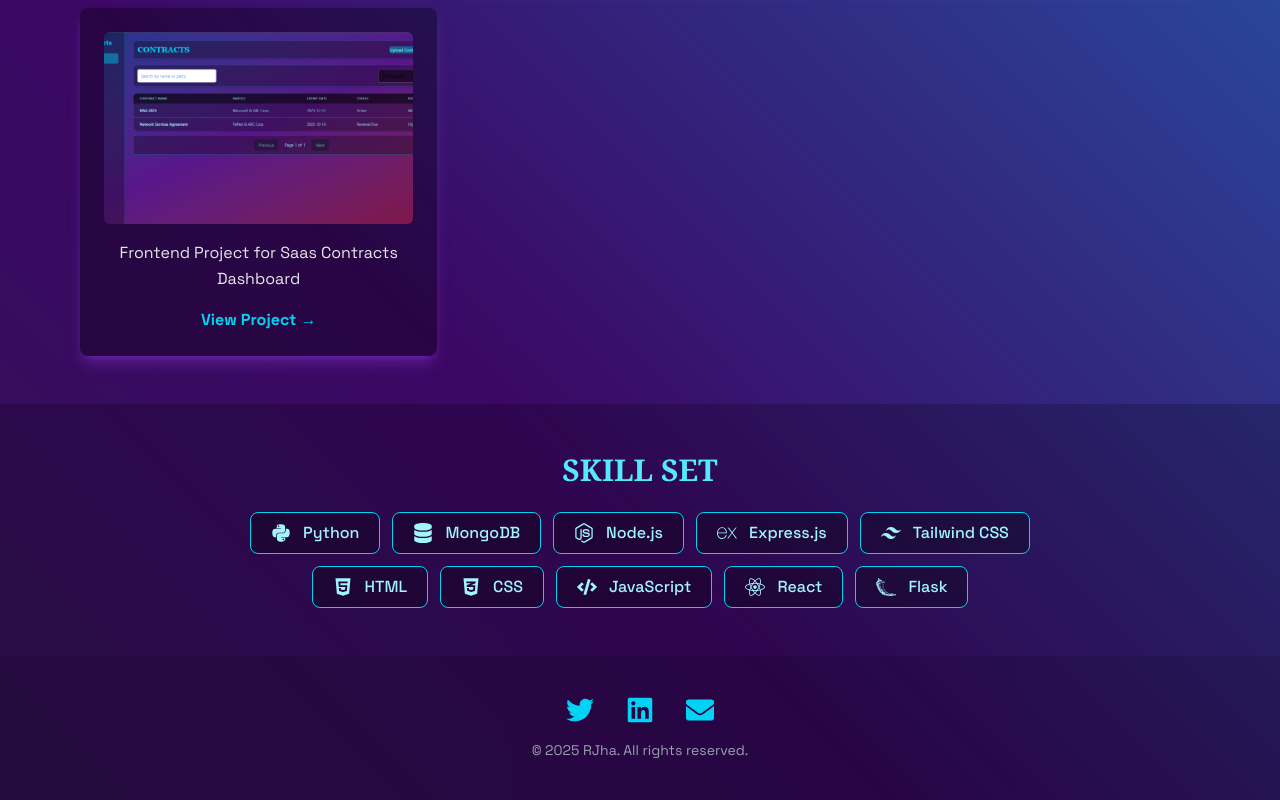
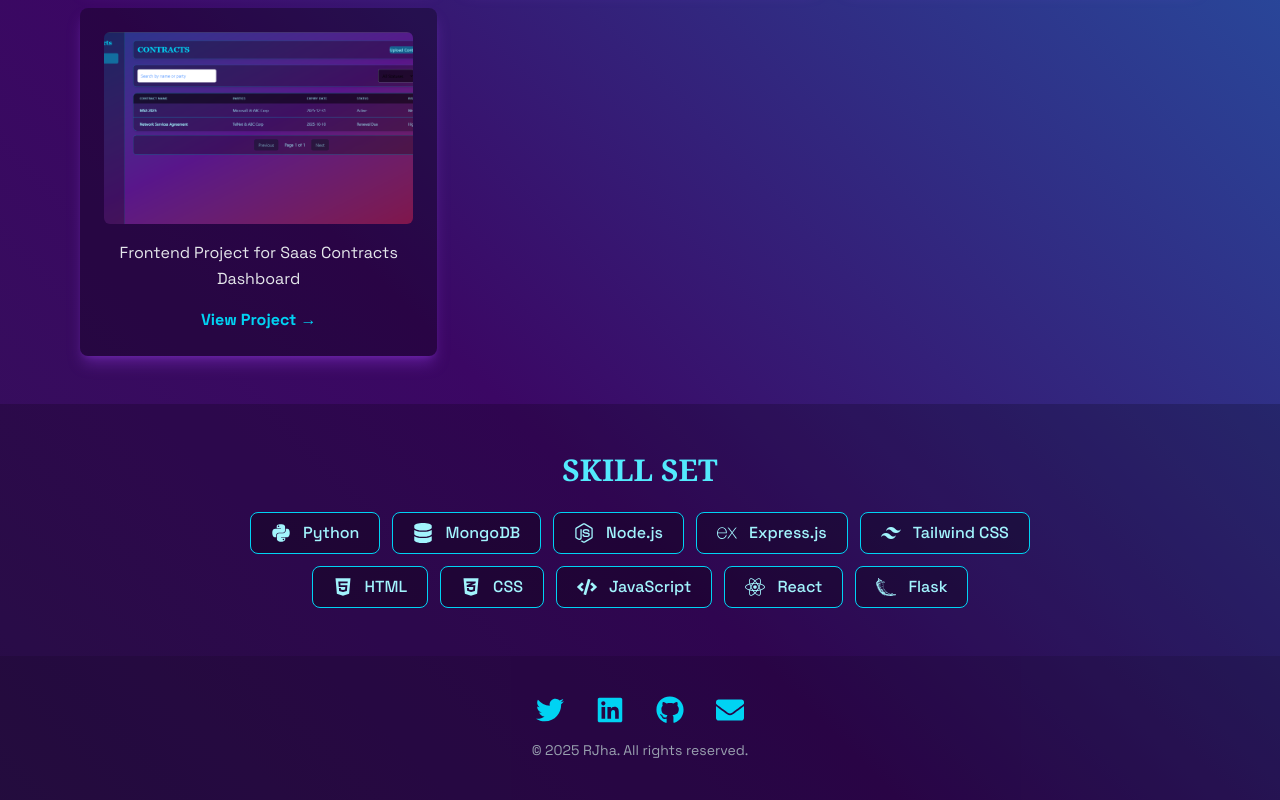
Before and after one commit to rajeevJha-0700/Portfolio, a React (Vite) app: page / in a window 1280 px wide. Shown: the part 906-1706 px from the top of the page. Built offline with nearby package versions, Linux system fonts and the light colour scheme.

Commit message:
added github link

```diff
--- a/src/Footer.jsx
+++ b/src/Footer.jsx
@@ -1,5 +1,4 @@
-import React from 'react';
-import { FaTwitter, FaLinkedin, FaEnvelope } from 'react-icons/fa';
+import { FaTwitter, FaLinkedin, FaEnvelope, FaGithub } from 'react-icons/fa';
 
 function Footer() {
   return (
@@ -22,6 +21,14 @@
           <FaLinkedin size={28} />
         </a>
         <a
+          href="https://github.com/rajeevJha-0700" // Replace with your GitHub profile URL
+          target="_blank"
+          rel="noopener noreferrer"
+          className="text-cyan-400 hover:text-cyan-200 hover:scale-125 transition-all duration-300"
+        >
+          <FaGithub size={28} />
+        </a>
+        <a
           href="mailto:rajeevranjanjha0001@gmail.com"
           className="text-cyan-400 hover:text-cyan-200 hover:scale-125 transition-all duration-300"
         >
```
